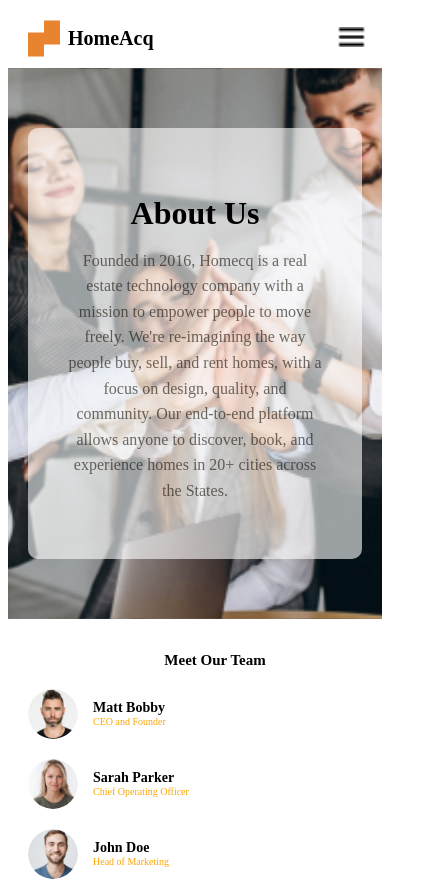
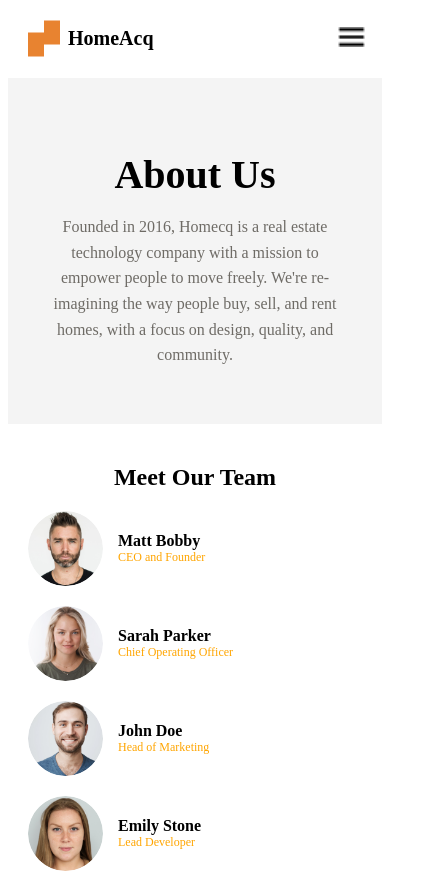
Before and after one commit to Declanny/homeAcq, a React (Vite) app: page /About in a window 390 px wide. Shown: the top 881 px of the page, 422 px wide, since content can reach past the window. Built offline with nearby package versions, Linux system fonts and the light colour scheme.

Commit message:
Fix image paths and CSS for About page

```diff
--- a/src/component/About/About.css
+++ b/src/component/About/About.css
@@ -1,27 +1,44 @@
 /* Main container for About section */
 .about-container {
     display: flex;
-    justify-content: space-between;
+    justify-content: center;
     align-items: center;
+    flex-direction: column;
     padding: 20px;
     background-color: #f4f4f4;
-    overflow: hidden;
-    background-image: url('../../assets/AboutImg.png'); /* Set the background image */
-    background-size: cover;
-    background-position: center;
-    height: 600px; /* Make it full height to act as a hero section */
+    background-image: none;
+    height: 600px;
+    position: relative;
+    margin-top: 20px; /* Add margin to avoid overlap with the navbar */
+}
 
+/* Background image */
+/* Background image */
+.about-background {
+    width: 100%;
+    height: 100%; /* Set height to cover the container */
+    object-fit: cover; /* Ensure the image fills the container without stretching */
+    position: absolute; /* Position the image behind the text */
+    margin-top: -20px;
+    top: 0;
+    left: 0;
+    right: 0;
+    bottom: 0;
+    z-index: 0;
 }
+
 
 /* Styling for About text */
 .about-text {
-    flex: 1;
+    text-align: center;
     padding: 20px;
     font-size: 1.5rem;
-    animation: fadeIn 1.5s ease;
-    background: rgba(255, 255, 255, 0.6); /* Add a semi-transparent background for readability */
+    background: rgba(255, 255, 255, 0.6); /* Semi-transparent background */
     border-radius: 10px;
-    z-index: 2; /* Ensure text appears above the background */
+    max-width: 800px;
+    position: relative;
+    z-index: 1; /* Ensure it appears above the background image */
+    margin-top: -100px; /* Move text up to center within image */
 }
 
 .about-text h2 {
@@ -34,64 +51,8 @@
     color: rgba(16, 10, 0, 0.586);
 }
 
-  /* Styling for Image */
-  .about-image img {
-    height: 500px;
-    width: auto;
-    z-index: 1; /* Ensure the image appears behind the text */
-    display: none; /* Hide image, as background image is used instead */
-  }
-
-  /* Responsive styling for screens smaller than 750px */
-  @media (max-width: 750px) {
-    .about-container {
-      flex-direction: column;
-      justify-content: center;
-      align-items: center;
-      text-align: center;
-      background-image: url('../../assets/AboutImg.png'); /* Set the background image */
-      background-size: cover;
-      background-position: center;
-      padding: 60px 20px; /* Adjust padding for hero section */
-      /* margin-top: -60px; */
-      height: auto; /* Auto height to accommodate the content */
-      width: auto;
-    }
-
-
-    .about-text {
-      background: rgba(255, 255, 255, 0.6); /* Add a semi-transparent background for readability */
-      padding: 40px;
-      font-size: 1.2rem;
-      border-radius: 10px;
-    }
-
-    .about-text h2 {
-      font-size: 2rem;
-    }
-
-    .about-text p {
-      font-size: 1rem;
-    }
-
-    .about-image {
-      display: none; /* Hide the image as it will be used as a background */
-    }
-  }
-
-  /* Keyframe animation for fade-in effect */
-  @keyframes fadeIn {
-    0% {
-      opacity: 0;
-      transform: translateY(90px);
-    }
-    100% {
-      opacity: 1;
-      transform: translateY(0);
-    }
-  }
+/* Styling for the team section */
 .team-container {
-    width: 100%;
     padding: 20px;
     text-align: center;
 }
@@ -99,17 +60,20 @@
 .team-header {
     font-size: 24px;
     margin-bottom: 20px;
+    text-align: center;
 }
 
 .team-grid {
     display: grid;
-    grid-template-columns: repeat(2, 2fr);
+    grid-template-columns: repeat(2, 1fr);
     gap: 20px;
+    justify-content: center;
 }
 
 .team-member {
     display: flex;
     align-items: center;
+    animation: floatUp 1.5s ease forwards;
 }
 
 .team-img {
@@ -137,40 +101,52 @@
 
 /* Responsive design for smaller screens */
 @media (max-width: 768px) {
+    .about-background {
+        display: none; /* Hide the background image */
+    }
+
+    .about-container {
+        height: auto; /* Adjust height when image is hidden */
+        margin-top: 10px;
+    }
+
+    .about-text {
+        margin-top: 0; /* No need to move the text up */
+        background: none; /* Remove background for a clean look */
+        font-size: 1.2rem;
+    }
+
     .team-grid {
-      grid-template-columns: 2fr; /* Stack items on smaller screens */
+        grid-template-columns: 1fr; /* Stack team members */
     }
 
     .team-img {
-      width: 50px;
-      height: 50px;
+        width: 75px;
+        height: 75px;
     }
 
     .team-name {
-      font-size: 10px;
+        font-size: 16px;
     }
 
     .team-title {
-      font-size: 8px;
+        font-size: 12px;
     }
 }
 
-  @media (max-width: 480px) {
-    .team-header {
-      font-size: 15px;
-
+@media (max-width: 530px) {
+    .about-text {
+        font-size: 1rem; /* Adjust font size for very small screens */
+    }
 }
 
-    .team-img {
-      width: 50px;
-      height: 50px;
+@keyframes floatUp {
+    0% {
+        opacity: 0;
+        transform: translateY(30px);
     }
-
-    .team-name {
-      font-size: 14px;
-    }
-
-    .team-title {
-      font-size: 10px;
+    100% {
+        opacity: 1;
+        transform: translateY(0);
     }
 }
--- a/src/component/About/About.jsx
+++ b/src/component/About/About.jsx
@@ -1,38 +1,25 @@
-import React from 'react';
-import AboutImg from '../../assets/AboutImg.png'; // Correct image path
-import Member1 from '../../assets/Member1.png'; // Ensure path is correct
+
+import AboutImg from '../../assets/AboutImg.png'; // Import the image
+import Member1 from '../../assets/Member1.png';
 import Member2 from '../../assets/Member2.png';
 import Member3 from '../../assets/Member3.png';
 import Member4 from '../../assets/Member4.png';
 
-import './About.css'; // Importing the CSS for styling
+import './About.css';
 
 const About = () => {
-  const teamMembers = [
-    { name: 'Matt Bobby', title: 'CEO and Founder', img: Member1 },
-    { name: 'Sarah Parker', title: 'Chief Operating Officer', img: Member2 },
-    { name: 'John Doe', title: 'Head of Marketing', img: Member3},
-    { name: 'Emily Stone', title: 'Lead Developer', img: Member4 },
-  ];
-
   return (
     <div>
-      {/* Hero Section */}
+      {/* Main About section */}
       <div className="about-container">
-        {/* First Div: About Text */}
+        <img src={AboutImg} alt="About Us" className="about-background" />
         <div className="about-text">
           <h2>About Us</h2>
           <p>
             Founded in 2016, Homecq is a real estate technology company with a mission
             to empower people to move freely. We're re-imagining the way people buy, sell, and rent homes,
-            with a focus on design, quality, and community. Our end-to-end platform allows anyone to discover,
-            book, and experience homes in 20+ cities across the States.
+            with a focus on design, quality, and community.
           </p>
-        </div>
-
-        {/* Second Div: Image */}
-        <div className="about-image">
-          <img src={AboutImg} alt="Homecq Team" />
         </div>
       </div>
 
@@ -40,7 +27,12 @@ const About = () => {
       <div className="team-container">
         <h2 className="team-header">Meet Our Team</h2>
         <div className="team-grid">
-    {teamMembers.map((member, index) => (
+          {[
+            { name: 'Matt Bobby', title: 'CEO and Founder', img: Member1 },
+            { name: 'Sarah Parker', title: 'Chief Operating Officer', img: Member2 },
+            { name: 'John Doe', title: 'Head of Marketing', img: Member3 },
+            { name: 'Emily Stone', title: 'Lead Developer', img: Member4 },
+          ].map((member, index) => (
             <div key={index} className="team-member">
               <img src={member.img} alt={member.name} className="team-img" />
               <div className="team-info">
@@ -51,7 +43,6 @@ const About = () => {
           ))}
         </div>
       </div>
-
     </div>
   );
 }
```
Also changed, not shown: 1 other file (tests, documents, lock files or other folders). Lines whose indentation alone changed are shown as unchanged.
